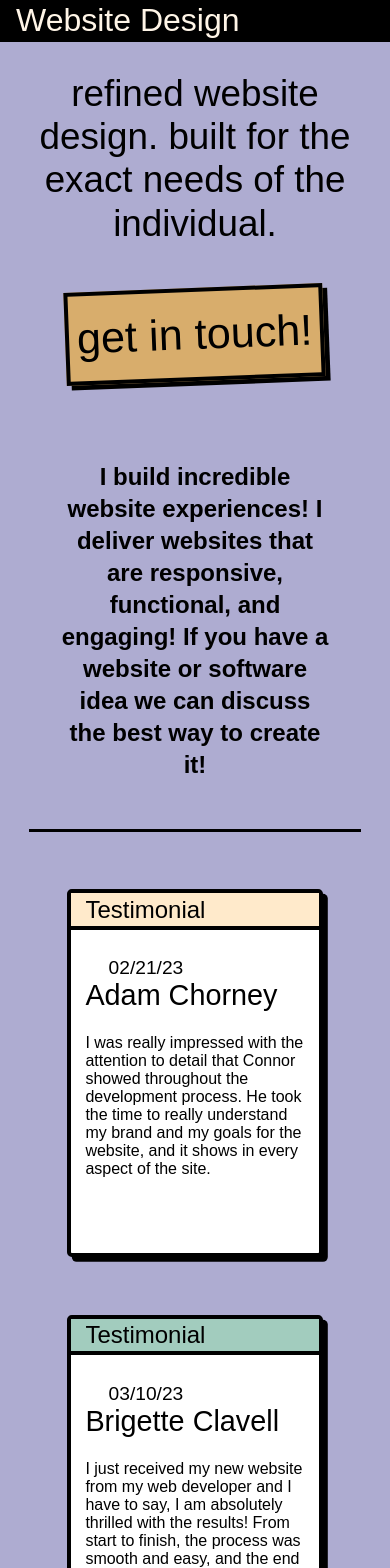
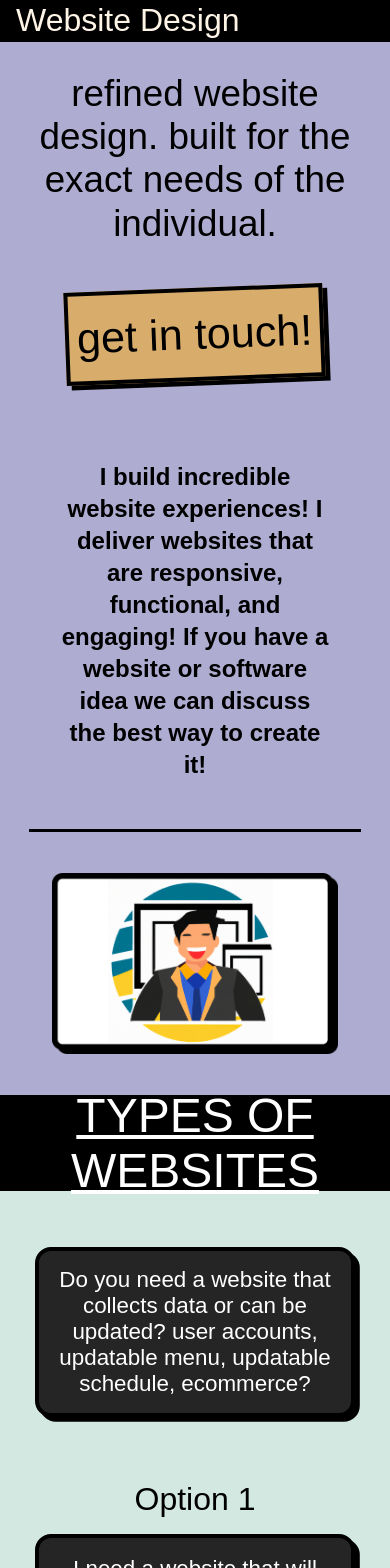
Before and after one commit to Racksoup/Website_Design, a React app: page / in a window 390 px wide. Shown: the top 1568 px of the page. Built offline with nearby package versions, Linux system fonts and the light colour scheme; some icons are missing; a web font is replaced by a local one.

Commit message:
changed testimonials to image

```diff
--- a/public/index.html
+++ b/public/index.html
@@ -10,5 +10,6 @@
   </head>
   <body>
     <div id="root"></div>
+    <script src="./bundle.js"></script>
   </body>
 </html>
--- a/src/UI/Pages/Home/Section0.jsx
+++ b/src/UI/Pages/Home/Section0.jsx
@@ -1,6 +1,6 @@
 import React from 'react';
 import './Section0.scss';
-
+import ScreenDev from '../../../images/ScreenDev.png';
 import Internet from '../../../images/Internet.png';
 import Arrow from '../../../images/Arrow.png';
 import { Icon } from '@iconify/react';
@@ -94,7 +94,7 @@ const Section0 = ({ linkToRef }) => {
             </div>
           </div>
           <div className='Rightx'>
-            <div className='Content'>
+            {/* <div className='Content'>
               <div className='Card'>
                 <div className='CardHeader'>
                   <p>Testimonial</p>
@@ -132,6 +132,9 @@ const Section0 = ({ linkToRef }) => {
                   <p className='Text Blue' onClick={() => linkToRef('section6')}></p>
                 </div>
               </div>
+            </div> */}
+            <div className='Content'>
+              <img src={ScreenDev} alt='Screen Dev' />
             </div>
           </div>
         </div>
--- a/src/UI/Pages/Home/Section0.scss
+++ b/src/UI/Pages/Home/Section0.scss
@@ -2,7 +2,7 @@
 
 .Section0 {
   width: 100vw;
-  height: 67.5rem;
+  min-height: 67.5rem;
   display: flex;
   flex-direction: column;
   align-items: center;
@@ -14,6 +14,7 @@
 
   @media (max-width: 1200px) {
     height: auto;
+    min-height: 0;
   }
 
   .HomeBox {
@@ -357,6 +358,10 @@
           height: auto;
         }
 
+        @media (max-width: 550px) {
+          height: auto;
+        }
+
         .Content {
           padding-left: 3.6rem;
           width: 100%;
@@ -365,6 +370,10 @@
           display: flex;
           align-items: start;
           justify-content: space-between;
+
+          img {
+            width: 100%;
+          }
 
           @media (max-width: 1439px) {
             padding: 0 1.4rem;
@@ -375,16 +384,28 @@
             border-left: none;
             width: 85%;
             padding-top: 4rem;
+            // remove justify-content when changing from image to testimonials
+            justify-content: center;
+
+            img {
+              max-width: 40rem;
+            }
           }
 
           @media (max-width: 750px) {
             flex-direction: column;
-            height: 55rem;
+            // change height to 55rem when changing from image to testimonials
+            height: auto;
+            max-height: 35rem;
             align-items: center;
             padding-top: 0rem;
             justify-content: space-evenly;
             .Card {
               margin-top: 2rem;
+            }
+
+            img {
+              margin: 2.6rem 0;
             }
           }
         }
--- a/src/UI/Pages/Home/Section3.jsx
+++ b/src/UI/Pages/Home/Section3.jsx
@@ -5,6 +5,7 @@ import { Icon } from '@iconify/react';
 import Blotch from '../../../images/Blotch.png';
 import BookProfile2 from '../../../images/BookProfile2.png';
 import Book2 from '../../../images/Book2.png';
+import ScreenDev from '../../../images/ScreenDev.png';
 
 const Section3 = ({ linkToRef }) => {
   return (
@@ -38,7 +39,7 @@ const Section3 = ({ linkToRef }) => {
           </div>
         </div>
         <div className='Right'>
-          <div className='RightBox'>
+          {/* <div className='RightBox'>
             <div className='Card'>
               <div className='CardHeader'>
                 <p>Testimonial</p>
@@ -75,6 +76,9 @@ const Section3 = ({ linkToRef }) => {
                 <p className='Text Blue' onClick={() => linkToRef('section6')}></p>
               </div>
             </div>
+          </div> */}
+          <div className='RightBox'>
+            <img src={ScreenDev} alt='Screen Dev' />
           </div>
         </div>
       </div>
--- a/src/UI/Pages/Home/Section3.scss
+++ b/src/UI/Pages/Home/Section3.scss
@@ -102,15 +102,15 @@
 
         .TextBox {
           margin: 2.8rem 0 0 2rem;
-          width: 13.5rem;
+          width: 12.8rem;
           height: 22rem;
 
           @media (max-width: 1150px) {
-            margin: 1.3rem 0 0rem 1rem;
+            margin: 1.5rem 0 0rem 1rem;
           }
 
           @media (max-width: 450px) {
-            margin: 1.5rem 0 0rem 1rem;
+            margin: 2rem 0 0rem 0.8rem;
             width: 10rem;
           }
           * {
@@ -122,7 +122,7 @@
             }
 
             @media (max-width: 450px) {
-              font-size: 0.9rem;
+              font-size: 0.85rem;
             }
           }
 
@@ -134,14 +134,15 @@
     }
 
     .Right {
-      width: 38%;
+      margin-left: 1%;
+      width: 45%;
       height: 100%;
       display: flex;
       justify-content: start;
 
       @media (max-width: 1200px) {
         height: 62rem;
-        width: 50%;
+        width: 60%;
       }
 
       @media (max-width: 1150px) {
@@ -171,6 +172,13 @@
           margin-top: 0rem;
           justify-content: space-evenly;
         }
+
+        img {
+          margin-top: 8rem;
+          width: 36rem;
+          height: 28rem;
+          object-fit: contain;
+        }
       }
 
       .Card {
--- a/src/UI/Pages/Home/Section6.scss
+++ b/src/UI/Pages/Home/Section6.scss
@@ -11,6 +11,9 @@
 
   @media (max-width: 1200px) {
     height: 83rem;
+  }
+  @media (max-width: 520px) {
+    height: 72.5rem;
   }
 
   .HeaderBox {
@@ -162,6 +165,9 @@
         @media (max-width: 750px) {
           width: 32rem;
         }
+        @media (max-width: 520px) {
+          width: 21rem;
+        }
       }
 
       h3 {
@@ -178,6 +184,12 @@
           margin-top: 6.4rem;
           margin-right: 2rem;
         }
+
+        @media (max-width: 520px) {
+          font-size: 1.4rem;
+          margin-top: 3.9rem;
+          margin-right: 1.4rem;
+        }
       }
       h4 {
         position: absolute;
@@ -192,6 +204,12 @@
           font-size: 2rem;
           margin-top: 8.6rem;
           margin-right: 2rem;
+        }
+
+        @media (max-width: 520px) {
+          font-size: 1.4rem;
+          margin-top: 5.5rem;
+          margin-right: 1.4rem;
         }
       }
 
@@ -210,6 +228,12 @@
           margin-right: 2rem;
         }
 
+        @media (max-width: 520px) {
+          font-size: 1rem;
+          margin-top: 7.6rem;
+          margin-right: 1.4rem;
+        }
+
         p {
           color: black;
           font-size: 1.6rem;
@@ -218,6 +242,11 @@
           @media (max-width: 750px) {
             font-size: 1.2rem;
             margin-top: 0.4rem;
+          }
+
+          @media (max-width: 520px) {
+            font-size: 1rem;
+            line-height: 0.8rem;
           }
         }
       }
```
Also changed, not shown: src/images/ScreenDev.png (added).
